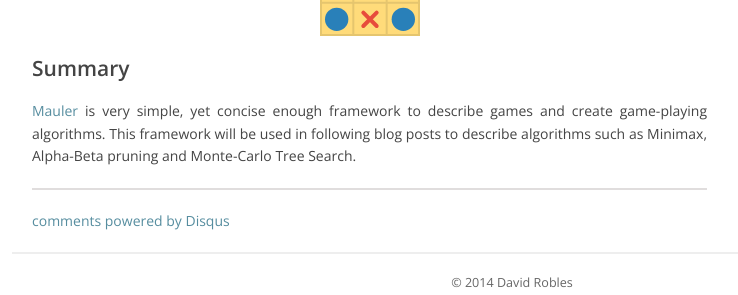
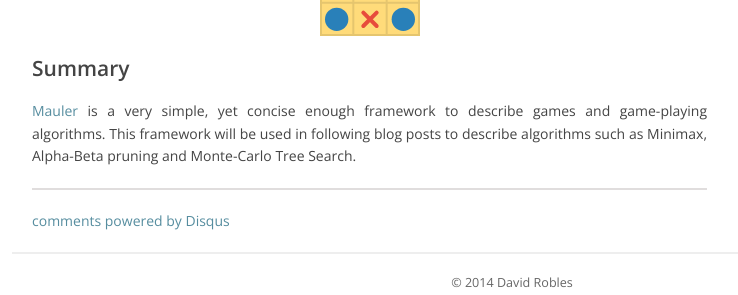
Before and after one commit to davidrobles/davidrobles.github.io, a Jekyll site: the page built from _posts/2014-08-01-mauler-a-javascript-framework-for-abstract-strategy-games.html, in a window 1280 px wide and 900 px high, scrolled down 7513 px. Shown: the part 589-884 px from the top of the window, without its empty margins (128-866 px from the left). Built offline with Jekyll 4.4.1, drawn with Linux system fonts in a browser that asks for light colours; Markdown is read by kramdown in place of the engine named in the settings; comment, search, counter and statistics services are not loaded.

Commit message:
Fix post

```diff
--- a/_posts/2014-08-01-mauler-a-javascript-framework-for-abstract-strategy-games.html
+++ b/_posts/2014-08-01-mauler-a-javascript-framework-for-abstract-strategy-games.html
@@ -722,7 +722,7 @@ while (!tic.isGameOver()) {
 <h2>Summary</h2>
 
 <p>
-    <a href="https://github.com/davidrobles/mauler">Mauler</a> is very simple, yet concise enough framework to describe
-    games and create game-playing algorithms. This framework will be used in following blog posts to describe algorithms
-    such as Minimax, Alpha-Beta pruning and Monte-Carlo Tree Search.
+    <a href="https://github.com/davidrobles/mauler">Mauler</a> is a very simple, yet concise enough framework to
+    describe games and game-playing algorithms. This framework will be used in following blog posts to describe
+    algorithms such as Minimax, Alpha-Beta pruning and Monte-Carlo Tree Search.
 </p>
```
